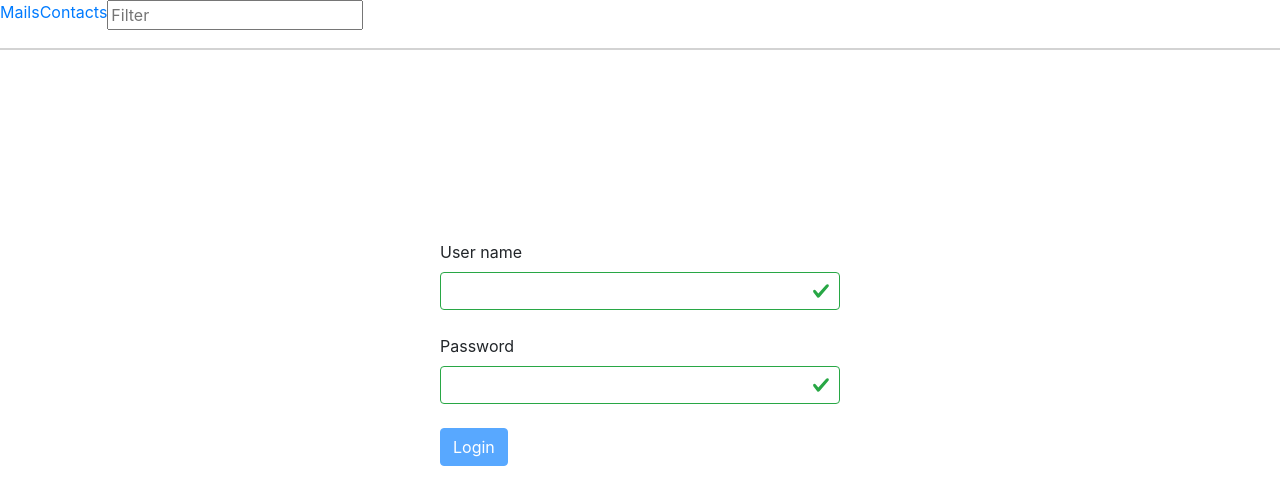
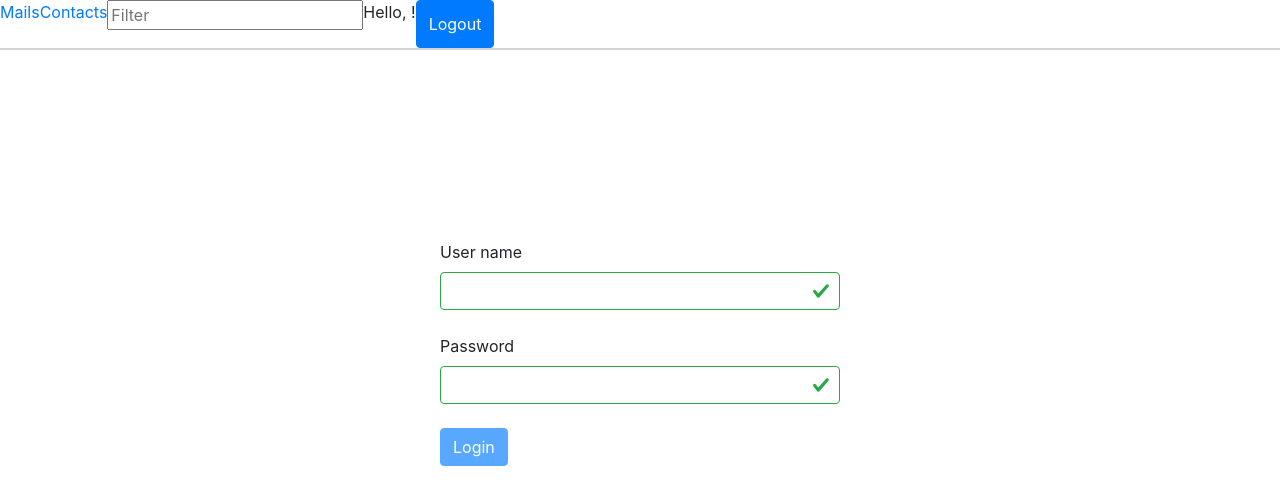
Before and after one commit to shuspes/ag--base-course, an Angular app: page /login in a window 1280 px wide. Shown: the top 504 px of the page. Built offline with nearby package versions, Linux system fonts and the light colour scheme.

Commit message:
added logout functionality.

```diff
--- a/src/app/forms/login-form/login-form.component.ts
+++ b/src/app/forms/login-form/login-form.component.ts
@@ -25,7 +25,6 @@ export class LoginFormComponent implements OnInit {
     if(this.loginForm.valid) {
       this.userService.login(this.loginForm.value.userName);
     this.router.navigate(['/mails']);
-
     }
   }
 
--- a/src/app/services/user.service.ts
+++ b/src/app/services/user.service.ts
@@ -4,7 +4,6 @@ import { Injectable } from '@angular/core';
 export class UserService {
 
   private localStorageUsernameKey: string = "userName";
-  private userName: string = this.getUserNameFromStorage();
 
   constructor() { }
 
@@ -15,7 +14,17 @@ export class UserService {
   public login(userName: string): void {
     if(userName == null) return;
     this.setUserNameFromStorage(userName);
-    this.userName = this.getUserNameFromStorage();
+  }
+
+  public logout(): Promise<any> {
+    return Promise.resolve()
+      .then(() => {
+        this.setUserNameFromStorage("");
+      });
+  }
+
+  public getUserName(): string {
+    return this.getUserNameFromStorage();
   }
 
   private getUserNameFromStorage(): string {
--- a/src/app/shared/header/header.component.html
+++ b/src/app/shared/header/header.component.html
@@ -1,4 +1,6 @@
 <div class="css-header-container">
   <app-main-menu></app-main-menu>
   <app-filter></app-filter>
+  <span>Hello, {{userName}}!</span>
+  <button (click)="logout()" class="btn btn-primary">Logout</button>
 </div>
--- a/src/app/shared/header/header.component.ts
+++ b/src/app/shared/header/header.component.ts
@@ -1,12 +1,29 @@
-import { Component, OnInit } from '@angular/core';
+import { Component, OnInit, AfterContentChecked } from '@angular/core';
+import { UserService } from 'App/services/user.service';
+import { Router } from '@angular/router';
 
 @Component({
   selector: 'app-header',
   templateUrl: './header.component.html',
   styleUrls: ['./header.component.scss']
 })
-export class HeaderComponent implements OnInit {
-  constructor() { }
+export class HeaderComponent implements OnInit, AfterContentChecked {
 
-  ngOnInit() {}
+  public userName: string = "";
+
+  constructor(private userService: UserService, private router: Router) { }
+
+  ngOnInit() {
+    this.userName = this.userService.getUserName();
+  }
+
+  ngAfterContentChecked() {
+    this.userName = this.userService.getUserName();
+  }
+
+  public logout(): void {
+    this.userService.logout().then(() => {
+      this.router.navigate(['/login']);
+    });
+  }
 }
```
